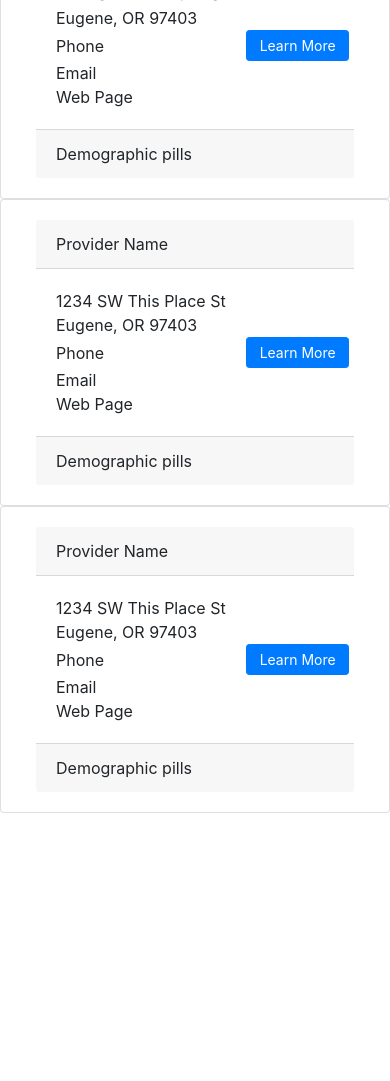
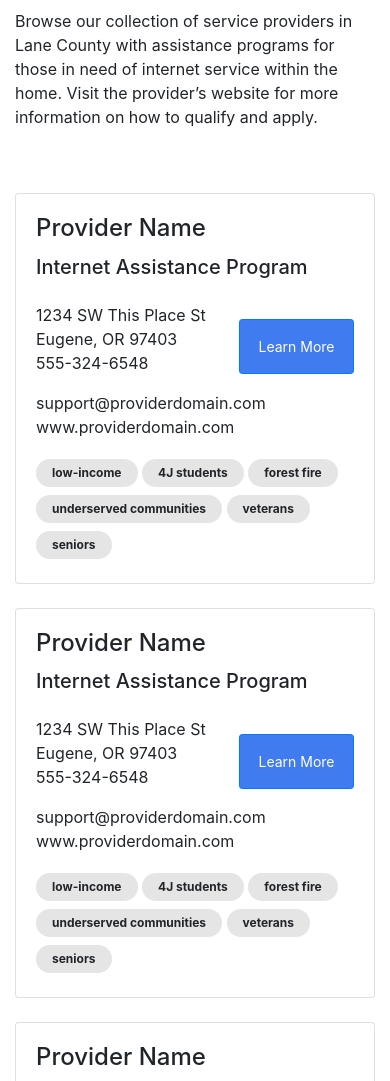
Before and after one commit to frankylee/codeORcreate, a plain HTML site: page providers.html in a window 390 px wide. Shown: the part 308-1389 px from the top of the page. Before the commit the page ends 1121 px from the top, so only its background shows below. Drawn offline with nearby package versions, Linux system fonts and the light colour scheme.

Commit message:
Provider's page cards match new mockup design and responsive layout

```diff
--- a/providers.html
+++ b/providers.html
@@ -8,76 +8,124 @@
     <title>Providers | Digital Equity Solutions for Lane County</title>
     <link rel="stylesheet" href="https://stackpath.bootstrapcdn.com/bootstrap/4.3.1/css/bootstrap.min.css"
         integrity="sha384-ggOyR0iXCbMQv3Xipma34MD+dH/1fQ784/j6cY/iJTQUOhcWr7x9JvoRxT2MZw1T" crossorigin="anonymous">
+    <link rel="stylesheet" href="./src/style.css">
 </head>
 
 <body>
     <nav id="navbar" class="navbar navbar-expand-lg navbar-light bg-white">
         <!--NavBar is created programmatically -->
     </nav>
-    <div class="container">
-        <header>
-            <h1>All Providers</h1>
-        </header>
+
+    <header class="container-fluid mb-5">
+        <div class="row align-items-center justify-content-between mx-xl-5 py-md-5">
+            <div class="col-12 col-lg-7 col-xl-6 p-lg-5">
+                <h1 class="h2 mb-4">Find the provider that best meets your needs.</h1>
+                    <p>
+                        Browse our collection of service providers in Lane County with assistance programs for those
+                        in need of internet service within the home. Visit the provider’s website for more information
+                        on how to qualify and apply.
+                    </p>
+            </div>
+            <div class="col-9 col-md-7 col-lg-5 mx-auto mb-5 mb-lg-0 order-first order-lg-last">
+                <img src="./img/undraw_best_place_r685.svg" class="img-fluid" aria-hidden="true">
+            </div>
+        </div>
+    </header>
+
+    <main class="container-fluid mb-5">
         <!-- Begin three card row -->
         <div class="row">
             <!-- Begin one provider card -->
-            <div class="card col-lg-4 col-md-6 col-12" id="provider-card">
-                <div class="card-body">
-                    <div class="card-header" id="name">Provider Name</div>
+            <div class="col-12 col-md-6 col-lg-4 mb-4">
+                <div class="card" id="provider-card">
                     <div class="card-body">
-                        <div id="street-address">1234 SW This Place St <br /> Eugene, OR 97403 </div>
-                        <div class="row">
-                            <div class="align-self-center col-8" id="phone">Phone</div>
-                            <button class="align-self-center btn btn-sm btn-primary col-4">Learn More</button>
+                        <h4 class="card-title" class="provider">Provider Name</h4>
+                        <h5 class="program mb-4">Internet Assistance Program</h5>
+                        <div class="row align-items-center">
+                            <div class="col-7" id="phone">
+                                <address class="street-address mb-0">
+                                    1234 SW This Place St <br />
+                                    Eugene, OR 97403
+                                </address>
+                                <p class="phone">555-324-6548</p>
+                            </div>
+                            <div class="col">
+                                <button class="btn btn-sm btn-primary btn-block py-3">Learn More</button>
+                            </div>
                         </div>
-                        <div id="email">Email</div>
-                        <div id="web">Web Page</div>
-                    </div>
-                    <div class="card-footer">
-                        <div id="demographics">
-                            <div>Demographic pills</div>
+                        <p class="email mb-0">support@providerdomain.com</p>
+                        <p class="website">www.providerdomain.com</p>
+                        <div class="demographics">
+                            <span class="badge badge-pill badge-light px-3 py-2 my-1">low-income</span>
+                            <span class="badge badge-pill badge-light px-3 py-2 my-1">4J students</span>
+                            <span class="badge badge-pill badge-light px-3 py-2 my-1">forest fire</span>
+                            <span class="badge badge-pill badge-light px-3 py-2 my-1">underserved communities</span>
+                            <span class="badge badge-pill badge-light px-3 py-2 my-1">veterans</span>
+                            <span class="badge badge-pill badge-light px-3 py-2 my-1">seniors</span>
                         </div>
                     </div>
                 </div>
             </div>
             <!-- End one provider card -->
             <!-- Begin one provider card -->
-            <div class="card col-lg-4 col-md-6 col-12" id="provider-card">
-                <div class="card-body">
-                    <div class="card-header" id="name">Provider Name</div>
+            <div class="col-12 col-md-6 col-lg-4 mb-4">
+                <div class="card" id="provider-card">
                     <div class="card-body">
-                        <div id="street-address">1234 SW This Place St <br /> Eugene, OR 97403 </div>
-                        <div class="row">
-                            <div class="align-self-center col-8" id="phone">Phone</div>
-                            <button class="align-self-center btn btn-sm btn-primary col-4">Learn More</button>
+                        <h4 class="card-title" class="provider">Provider Name</h4>
+                        <h5 class="program mb-4">Internet Assistance Program</h5>
+                        <div class="row align-items-center">
+                            <div class="col-7" id="phone">
+                                <address class="street-address mb-0">
+                                    1234 SW This Place St <br />
+                                    Eugene, OR 97403
+                                </address>
+                                <p class="phone">555-324-6548</p>
+                            </div>
+                            <div class="col">
+                                <button class="btn btn-sm btn-primary btn-block py-3">Learn More</button>
+                            </div>
                         </div>
-                        <div id="email">Email</div>
-                        <div id="web">Web Page</div>
-                    </div>
-                    <div class="card-footer">
-                        <div id="demographics">
-                            <div>Demographic pills</div>
+                        <p class="email mb-0">support@providerdomain.com</p>
+                        <p class="website">www.providerdomain.com</p>
+                        <div class="demographics">
+                            <span class="badge badge-pill badge-light px-3 py-2 my-1">low-income</span>
+                            <span class="badge badge-pill badge-light px-3 py-2 my-1">4J students</span>
+                            <span class="badge badge-pill badge-light px-3 py-2 my-1">forest fire</span>
+                            <span class="badge badge-pill badge-light px-3 py-2 my-1">underserved communities</span>
+                            <span class="badge badge-pill badge-light px-3 py-2 my-1">veterans</span>
+                            <span class="badge badge-pill badge-light px-3 py-2 my-1">seniors</span>
                         </div>
                     </div>
                 </div>
             </div>
             <!-- End one provider card -->
             <!-- Begin one provider card -->
-            <div class="card col-lg-4 col-md-6 col-12" id="provider-card">
-                <div class="card-body">
-                    <div class="card-header" id="name">Provider Name</div>
+            <div class="col-12 col-md-6 col-lg-4 mb-4">
+                <div class="card" id="provider-card">
                     <div class="card-body">
-                        <div id="street-address">1234 SW This Place St <br /> Eugene, OR 97403 </div>
-                        <div class="row">
-                            <div class="align-self-center col-8" id="phone">Phone</div>
-                            <button class="align-self-center btn btn-sm btn-primary col-4">Learn More</button>
+                        <h4 class="card-title" class="provider">Provider Name</h4>
+                        <h5 class="program mb-4">Internet Assistance Program</h5>
+                        <div class="row align-items-center">
+                            <div class="col-7" id="phone">
+                                <address class="street-address mb-0">
+                                    1234 SW This Place St <br />
+                                    Eugene, OR 97403
+                                </address>
+                                <p class="phone">555-324-6548</p>
+                            </div>
+                            <div class="col">
+                                <button class="btn btn-sm btn-primary btn-block py-3">Learn More</button>
+                            </div>
                         </div>
-                        <div id="email">Email</div>
-                        <div id="web">Web Page</div>
-                    </div>
-                    <div class="card-footer">
-                        <div id="demographics">
-                            <div>Demographic pills</div>
+                        <p class="email mb-0">support@providerdomain.com</p>
+                        <p class="website">www.providerdomain.com</p>
+                        <div class="demographics">
+                            <span class="badge badge-pill badge-light px-3 py-2 my-1">low-income</span>
+                            <span class="badge badge-pill badge-light px-3 py-2 my-1">4J students</span>
+                            <span class="badge badge-pill badge-light px-3 py-2 my-1">forest fire</span>
+                            <span class="badge badge-pill badge-light px-3 py-2 my-1">underserved communities</span>
+                            <span class="badge badge-pill badge-light px-3 py-2 my-1">veterans</span>
+                            <span class="badge badge-pill badge-light px-3 py-2 my-1">seniors</span>
                         </div>
                     </div>
                 </div>
@@ -85,7 +133,14 @@
             <!-- End one provider card -->
         </div>
         <!-- End three card row-->
-    </div>
+    </main>
+
+    <footer class="pt-4 pb-4">
+        <div class="text-center text-muted small">&copy; 2020 Digital Equity Solutions for Lane County</div>
+    </footer>
+
+
+
     <script src="./src/nav.js"></script>
     <script src="https://code.jquery.com/jquery-3.3.1.slim.min.js"
         integrity="sha384-q8i/X+965DzO0rT7abK41JStQIAqVgRVzpbzo5smXKp4YfRvH+8abtTE1Pi6jizo"
--- a/src/style.css
+++ b/src/style.css
@@ -1,3 +1,7 @@
-/* .btn-block {
-    max-width: 600px;
-} */
+.btn-primary {
+    background-color: #407bf0;
+}
+
+.badge-light {
+    background-color: #E5E5E5;
+}
```
Also changed, not shown: index.html (+1 -1 lines).
